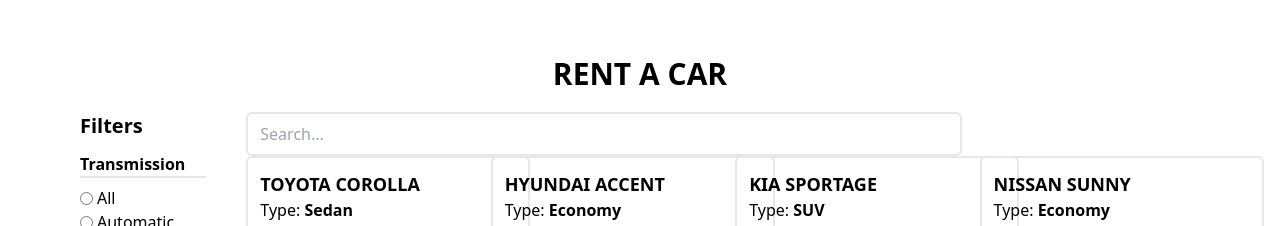
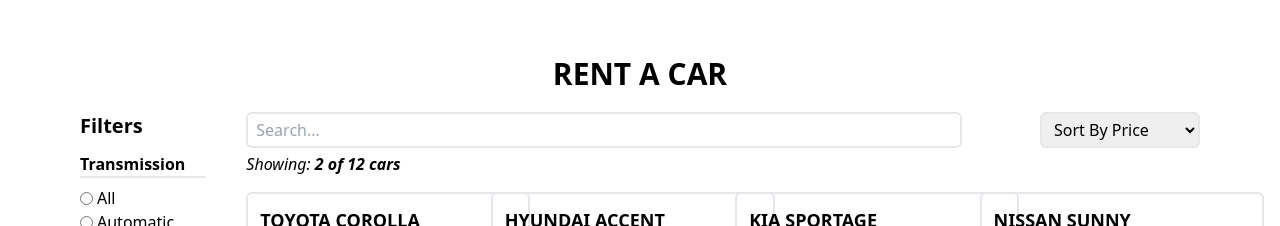
Before and after one commit to Ktn-mariam/rent-a-car, a React (Vite) app: page / in a window 1280 px wide. Shown: the top 226 px of the page. Built offline with nearby package versions, Linux system fonts and the light colour scheme.

Commit message:
feat: sort dropdown ui added

```diff
--- a/src/App.jsx
+++ b/src/App.jsx
@@ -76,8 +76,20 @@
         </div>
         <div>
           <div>
-            <div>
-              <input type="text" placeholder='Search...' className='border-2 border-gray-200 border-solid rounded-md px-3 py-2 w-3/4' />
+            <div className='flex gap-3 items-center justify-between'>
+              <div className='w-3/4'>
+                <input type="text" placeholder='Search...' className='border-2 border-gray-200 border-solid rounded-md px-2 py-1 w-full' />
+              </div>
+              <div>
+                <select name="cars" id="Sorting" className='border-2 border-gray-200 border-solid rounded-md px-2 py-1 w-40'>
+                  <option value="Default">Sort By Price</option>
+                  <option value="High">High to Low</option>
+                  <option value="Low">Low to High</option>
+                </select>
+              </div>
+            </div>
+            <div className='mt-1 mb-4'>
+              <p className='italic'>Showing: <span className='font-semibold'>2 of 12 cars</span></p>
             </div>
           </div>
           <div className='grid lg:grid-cols-4 md:grid-cols-3 sm:grid-cols-2 grid-cols-1 gap-y-6 gap-x-6'>
```
